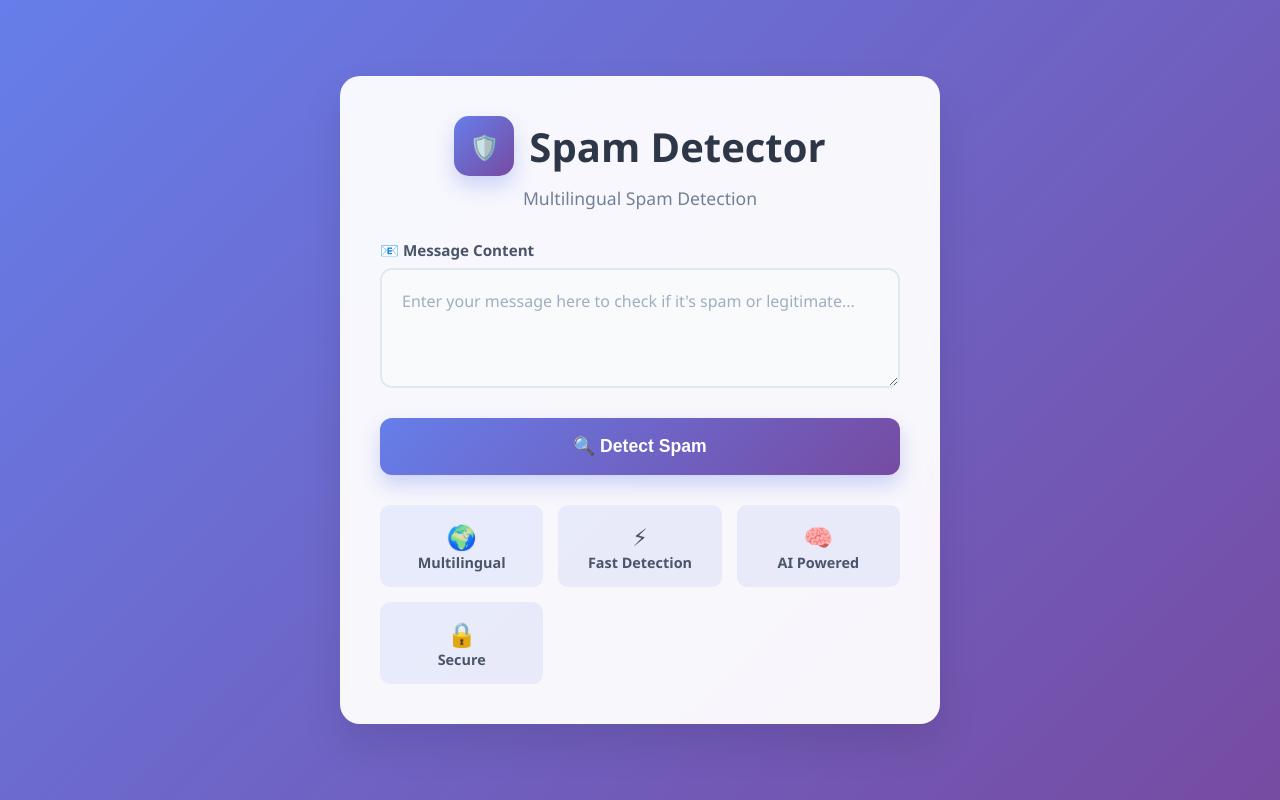
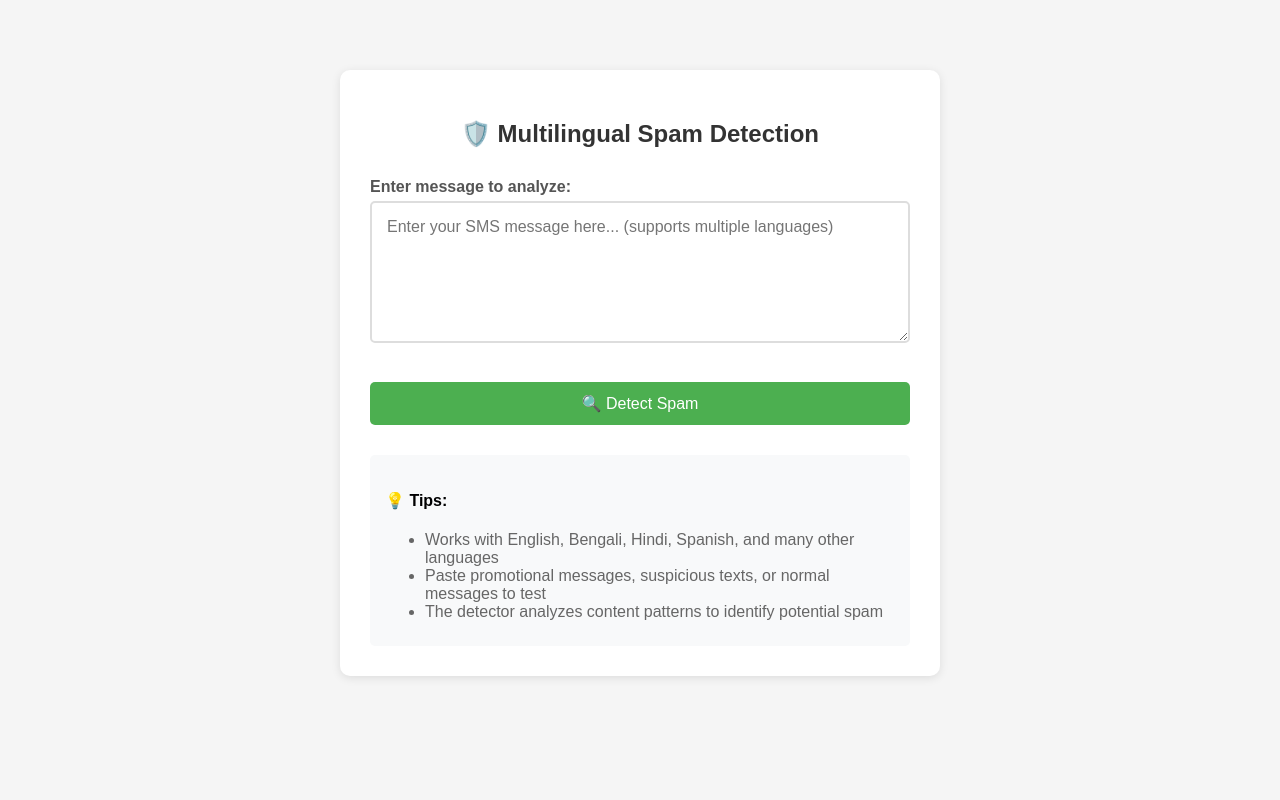
Before and after one commit to adityasah104/Spam_detection_API, a Flask app: page / in a window 1280 px wide. Run offline with Flask 3, Linux system fonts and the light colour scheme.

Commit message:
Fixed endpoint bugs

```diff
--- a/app.py
+++ b/app.py
@@ -1,49 +1,3 @@
-
-# from flask import Flask, request, render_template
-# from joblib import load
-# from feature_extraction import SMSFeatureExtractor
-# from flask import jsonify
-# import os
-
-# app = Flask(__name__)
-# model = load('spam_model.joblib')
-# extractor = SMSFeatureExtractor()  # Initialize the feature extractor
-
-# @app.route('/')
-# def home():
-#     return render_template('index.html')
-
-# @app.route('/predict', methods=['POST'])
-# def predict():
-#     message = request.form['message']
-#     # Extract features using the extractor instance
-#     features = extractor.extract_features(message)
-#     prediction = model.predict(features)[0]
-
-#     return render_template('index.html', prediction_text=f"Prediction: {prediction}")
-
-# @app.route('/api/predict', methods=['POST'])
-# def api_predict():
-#     try:
-#         data = request.json
-#         message = data['message']
-#         features = extractor.extract_features(message)
-#         prediction = model.predict(features)[0]
-#         return jsonify({'prediction': prediction})
-#     except Exception as e:
-#         return jsonify({'error': str(e)})
-
-# # if __name__ == '__main__':
-# #      app.run(debug=True)   /// Changed for Render hosting, For local host keep 36 and 37 line and remove/comment 38,39,40 lines
-# if __name__ == "__main__":
-#     port = int(os.environ.get("PORT", 5000))
-#     app.run(debug=False, host='0.0.0.0', port=port)
-
-
-# Above code works fine on my local pc
-
-# Below code is for render
-
 from flask import Flask, request, render_template, jsonify
 from flask_cors import CORS
 from joblib import load
@@ -82,6 +36,25 @@ def load_model_and_extractor():
     except Exception as e:
         logger.error(f"Error loading model or extractor: {str(e)}")
         raise e
+
+def normalize_prediction(prediction):
+    """
+    Normalize prediction to standard format regardless of model output type
+    Returns: (normalized_string, prediction_code)
+    """
+    # Convert prediction to string and normalize
+    pred_str = str(prediction).lower().strip()
+
+    # Handle different possible outputs
+    if pred_str in ['spam', '1', 1]:
+        return 'spam', 1
+    elif pred_str in ['ham', 'not spam', 'notspam', '0', 0]:
+        return 'ham', 0
+    else:
+        # Log unexpected prediction format
+        logger.warning(f"Unexpected prediction format: {prediction}")
+        # Default to ham for safety
+        return 'ham', 0
 
 # Load model and extractor when the app starts
 try:
@@ -125,17 +98,61 @@ def predict():
 
         # Extract features and make prediction
         features = extractor.extract_features(message)
-        prediction = model.predict(features)[0]
+        raw_prediction = model.predict(features)[0]
 
-        # Convert prediction to readable format
-        result = "Spam" if prediction == 1 else "Not Spam"
+        # Normalize prediction
+        result, prediction_code = normalize_prediction(raw_prediction)
+
+        # Get confidence score if available
+        try:
+            probabilities = model.predict_proba(features)[0]
+            confidence = max(probabilities) * 100
+            confidence_text = f" (Confidence: {confidence:.1f}%)"
+        except Exception as e:
+            logger.info(f"Confidence not available: {e}")
+            confidence_text = ""
+
+        # Convert to display format
+        display_result = "Spam" if result == "spam" else "Not Spam"
 
         return render_template('index.html',
-                             prediction_text=f"Prediction: {result}",
+                             prediction_text=f"Prediction: {display_result}{confidence_text}",
                              message=message)
 
     except Exception as e:
         logger.error(f"Error in web prediction: {str(e)}")
+        return render_template('index.html',
+                             prediction_text=f"Error: {str(e)}")
+
+@app.route('/predict_simple', methods=['POST'])
+def predict_simple_web():
+    """Simple web form prediction route"""
+    try:
+        if model is None or extractor is None:
+            return render_template('index.html',
+                                 prediction_text="Error: Model or extractor not loaded")
+
+        message = request.form.get('message', '').strip()
+        if not message:
+            return render_template('index.html',
+                                 prediction_text="Error: Please enter a message")
+
+        # Extract features and make prediction
+        features = extractor.extract_features(message)
+        raw_prediction = model.predict(features)[0]
+
+        # Normalize prediction
+        result, prediction_code = normalize_prediction(raw_prediction)
+
+        # Convert to display format
+        display_result = "Spam" if result == "spam" else "Not Spam"
+
+        return render_template('index.html',
+                             prediction_text=f"{display_result}",
+                             message=message)
+
+    except Exception as e:
+        logger.error(f"Error in simple web prediction: {str(e)}")
         return render_template('index.html',
                              prediction_text=f"Error: {str(e)}")
 
@@ -167,25 +184,55 @@ def api_predict():
 
         # Extract features and make prediction
         features = extractor.extract_features(message)
-        prediction = model.predict(features)[0]
+        raw_prediction = model.predict(features)[0]
+
+        # Log the raw prediction for debugging
+        logger.info(f"Raw prediction from model: {raw_prediction} (type: {type(raw_prediction)})")
+
+        # Normalize prediction
+        result, prediction_code = normalize_prediction(raw_prediction)
 
         # Get prediction probability if available
         try:
             probabilities = model.predict_proba(features)[0]
             confidence = max(probabilities)
-        except:
+
+            # Try to get individual class probabilities
+            if len(probabilities) == 2:
+                # Assuming index 0 = ham, index 1 = spam (common convention)
+                if hasattr(model, 'classes_'):
+                    classes = model.classes_
+                    if len(classes) == 2:
+                        class_probs = {}
+                        for i, class_label in enumerate(classes):
+                            normalized_class, _ = normalize_prediction(class_label)
+                            class_probs[normalized_class] = float(probabilities[i])
+                    else:
+                        class_probs = {'ham': float(probabilities[0]), 'spam': float(probabilities[1])}
+                else:
+                    class_probs = {'ham': float(probabilities[0]), 'spam': float(probabilities[1])}
+            else:
+                class_probs = None
+
+        except Exception as e:
+            logger.info(f"Probability calculation failed: {e}")
             confidence = None
+            class_probs = None
 
-        # Convert prediction to readable format
-        result = "spam" if prediction == 1 else "ham"
-
-        return jsonify({
+        response_data = {
             'message': message,
             'prediction': result,
-            'prediction_code': int(prediction),
+            'prediction_code': prediction_code,
             'confidence': float(confidence) if confidence else None,
+            'raw_prediction': str(raw_prediction),  # For debugging
             'status': 'success'
-        })
+        }
+
+        # Add class probabilities if available
+        if class_probs:
+            response_data['probabilities'] = class_probs
+
+        return jsonify(response_data)
 
     except Exception as e:
         logger.error(f"Error in API prediction: {str(e)}")
@@ -194,6 +241,63 @@ def api_predict():
             'prediction': None,
             'status': 'error'
         }), 500
+
+@app.route('/api/predict_simple', methods=['POST'])
+def api_predict_simple():
+    """Simple API endpoint that returns only the prediction"""
+    try:
+        # Check if model and extractor are loaded
+        if model is None or extractor is None:
+            return jsonify({'error': 'Model not loaded'}), 500
+
+        # Get JSON data
+        data = request.get_json()
+        if not data or 'message' not in data:
+            return jsonify({'error': 'Missing message'}), 400
+
+        message = data['message'].strip()
+        if not message:
+            return jsonify({'error': 'Empty message'}), 400
+
+        # Extract features and make prediction
+        features = extractor.extract_features(message)
+        raw_prediction = model.predict(features)[0]
+
+        # Normalize prediction
+        result, _ = normalize_prediction(raw_prediction)
+
+        # Return only the prediction
+        return jsonify({'prediction': result})
+
+    except Exception as e:
+        logger.error(f"Error in simple prediction: {str(e)}")
+        return jsonify({'error': 'Prediction failed'}), 500
+
+@app.route('/api/model_info', methods=['GET'])
+def model_info():
+    """Get information about the loaded model"""
+    try:
+        if model is None:
+            return jsonify({'error': 'Model not loaded'}), 500
+
+        info = {
+            'model_type': str(type(model).__name__),
+            'model_loaded': True
+        }
+
+        # Try to get model classes if available
+        if hasattr(model, 'classes_'):
+            info['classes'] = [str(c) for c in model.classes_]
+
+        # Try to get feature names if available
+        if hasattr(model, 'feature_names_in_'):
+            info['feature_count'] = len(model.feature_names_in_)
+
+        return jsonify(info)
+
+    except Exception as e:
+        logger.error(f"Error getting model info: {str(e)}")
+        return jsonify({'error': str(e)}), 500
 
 @app.errorhandler(404)
 def not_found(error):
--- a/templates/index.html
+++ b/templates/index.html
@@ -1,309 +1,128 @@
 <!DOCTYPE html>
-<html lang="en">
+<html>
 <head>
-    <meta charset="UTF-8">
-    <meta name="viewport" content="width=device-width, initial-scale=1.0">
     <title>Spam Detector</title>
-
     <style>
-        * {
-            margin: 0;
-            padding: 0;
-            box-sizing: border-box;
+        body {
+            font-family: Arial, sans-serif;
+            max-width: 600px;
+            margin: 50px auto;
+            padding: 20px;
+            background-color: #f5f5f5;
         }
-
-        body {
-            font-family: 'Segoe UI', Tahoma, Geneva, Verdana, sans-serif;
-            background: linear-gradient(135deg, #667eea 0%, #764ba2 100%);
-            min-height: 100vh;
-            padding: 20px;
-            display: flex;
-            align-items: center;
-            justify-content: center;
+        .container {
+            background-color: white;
+            padding: 30px;
+            border-radius: 10px;
+            box-shadow: 0 2px 10px rgba(0,0,0,0.1);
         }
-
-        .container {
-            background: rgba(255, 255, 255, 0.95);
-            backdrop-filter: blur(10px);
-            border-radius: 20px;
-            box-shadow: 0 20px 40px rgba(0, 0, 0, 0.1);
-            padding: 40px;
-            width: 100%;
-            max-width: 600px;
-            animation: slideUp 0.6s ease-out;
-        }
-
-        @keyframes slideUp {
-            from {
-                opacity: 0;
-                transform: translateY(30px);
-            }
-            to {
-                opacity: 1;
-                transform: translateY(0);
-            }
-        }
-
-        .header {
+        h2 {
+            color: #333;
             text-align: center;
             margin-bottom: 30px;
         }
-
-        .header h1 {
-            color: #2d3748;
-            font-size: 2.5rem;
-            font-weight: 700;
-            margin-bottom: 10px;
-            display: flex;
-            align-items: center;
-            justify-content: center;
-            gap: 15px;
-        }
-
-        .header .icon {
-            background: linear-gradient(135deg, #667eea, #764ba2);
-            color: white;
-            width: 60px;
-            height: 60px;
-            border-radius: 15px;
-            display: flex;
-            align-items: center;
-            justify-content: center;
-            font-size: 1.5rem;
-            box-shadow: 0 10px 20px rgba(102, 126, 234, 0.3);
-        }
-
-        .subtitle {
-            color: #718096;
-            font-size: 1.1rem;
-            font-weight: 500;
-        }
-
-        .form-container {
-            margin-bottom: 30px;
-        }
-
-        .input-group {
-            position: relative;
-            margin-bottom: 25px;
-        }
-
-        .input-label {
-            display: block;
-            color: #4a5568;
-            font-weight: 600;
-            margin-bottom: 8px;
-            font-size: 0.95rem;
-        }
-
         textarea {
             width: 100%;
-            padding: 20px;
-            border: 2px solid #e2e8f0;
-            border-radius: 12px;
+            padding: 15px;
+            border: 2px solid #ddd;
+            border-radius: 5px;
             font-size: 16px;
             font-family: inherit;
             resize: vertical;
-            min-height: 120px;
-            transition: all 0.3s ease;
-            background: #f8fafc;
+            box-sizing: border-box;
         }
-
         textarea:focus {
+            border-color: #4CAF50;
             outline: none;
-            border-color: #667eea;
-            background: white;
-            box-shadow: 0 0 0 3px rgba(102, 126, 234, 0.1);
-            transform: translateY(-2px);
         }
-
-        textarea::placeholder {
-            color: #a0aec0;
+        .submit-btn {
+            background-color: #4CAF50;
+            color: white;
+            padding: 12px 30px;
+            border: none;
+            border-radius: 5px;
+            cursor: pointer;
+            font-size: 16px;
+            margin-top: 15px;
+            width: 100%;
         }
-
-        .submit-btn {
-            width: 100%;
-            background: linear-gradient(135deg, #667eea 0%, #764ba2 100%);
-            color: white;
-            border: none;
-            padding: 18px 30px;
-            border-radius: 12px;
-            font-size: 1.1rem;
-            font-weight: 600;
-            cursor: pointer;
-            transition: all 0.3s ease;
-            display: flex;
-            align-items: center;
-            justify-content: center;
-            gap: 10px;
-            box-shadow: 0 10px 20px rgba(102, 126, 234, 0.3);
+        .submit-btn:hover {
+            background-color: #45a049;
         }
-
-        .submit-btn:hover {
-            transform: translateY(-3px);
-            box-shadow: 0 15px 30px rgba(102, 126, 234, 0.4);
+        .result {
+            margin-top: 20px;
+            padding: 15px;
+            border-radius: 5px;
+            text-align: center;
+            font-weight: bold;
+            font-size: 18px;
         }
-
-        .submit-btn:active {
-            transform: translateY(-1px);
+        .spam {
+            background-color: #ffebee;
+            color: #c62828;
+            border: 2px solid #e57373;
         }
-
-        .result-container {
-            margin-top: 30px;
-            padding: 25px;
-            border-radius: 15px;
-            text-align: center;
-            animation: fadeIn 0.5s ease-out;
+        .ham {
+            background-color: #e8f5e8;
+            color: #2e7d32;
+            border: 2px solid #81c784;
         }
-
-        @keyframes fadeIn {
-            from { opacity: 0; transform: scale(0.95); }
-            to { opacity: 1; transform: scale(1); }
+        .error {
+            background-color: #fff3e0;
+            color: #ef6c00;
+            border: 2px solid #ffb74d;
         }
-
-        .result-spam {
-            background: linear-gradient(135deg, #fc8181, #e53e3e);
-            color: white;
-            border: 2px solid #e53e3e;
+        .form-group {
+            margin-bottom: 20px;
         }
-
-        .result-legitimate {
-            background: linear-gradient(135deg, #68d391, #38a169);
-            color: white;
-            border: 2px solid #38a169;
-        }
-
-        .result-text {
-            font-size: 1.3rem;
-            font-weight: 700;
-            display: flex;
-            align-items: center;
-            justify-content: center;
-            gap: 12px;
-        }
-
-        .result-icon {
-            font-size: 1.5rem;
-        }
-
-        .features {
-            margin-top: 30px;
-            display: grid;
-            grid-template-columns: repeat(auto-fit, minmax(150px, 1fr));
-            gap: 15px;
-        }
-
-        .feature {
-            text-align: center;
-            padding: 15px;
-            background: rgba(102, 126, 234, 0.1);
-            border-radius: 10px;
-            color: #4a5568;
-            font-size: 1.5rem;
-        }
-
-        .feature-text {
-            font-size: 0.9rem;
-            font-weight: 600;
-        }
-
-        @media (max-width: 768px) {
-            .container {
-                padding: 25px;
-                margin: 10px;
-            }
-
-            .header h1 {
-                font-size: 2rem;
-                flex-direction: column;
-                gap: 10px;
-            }
-
-            .features {
-                grid-template-columns: 1fr;
-            }
+        label {
+            display: block;
+            margin-bottom: 5px;
+            font-weight: bold;
+            color: #555;
         }
     </style>
 </head>
 <body>
     <div class="container">
-        <div class="header">
-            <h1>
-                <div class="icon">
-                    🛡️
-                </div>
-                Spam Detector
-            </h1>
-            <div class="subtitle">Multilingual Spam Detection</div>
-        </div>
-
-        <form action="/predict" method="post" class="form-container">
-            <div class="input-group">
-                <label class="input-label">
-                    📧 Message Content
-                </label>
-                <textarea name="message" placeholder="Enter your message here to check if it's spam or legitimate..." required></textarea>
+        <h2>🛡️ Multilingual Spam Detection</h2>
+        <form action="/predict_simple" method="post">
+            <div class="form-group">
+                <label for="message">Enter message to analyze:</label>
+                <textarea
+                    id="message"
+                    name="message"
+                    rows="6"
+                    placeholder="Enter your SMS message here... (supports multiple languages)"
+                    required>{{ message or '' }}</textarea>
             </div>
-
-            <button type="submit" class="submit-btn">
-                🔍 Detect Spam
-            </button>
+            <input type="submit" value="🔍 Detect Spam" class="submit-btn">
         </form>
 
         {% if prediction_text %}
-            {% if 'spam' in prediction_text.lower() or 'SPAM' in prediction_text %}
-                <div class="result-container result-spam">
-                    <div class="result-text">
-                        <span class="result-icon">⚠️</span>
-                        <span>{{ prediction_text }}</span>
-                    </div>
+            {% if 'spam' in prediction_text.lower() and 'not' not in prediction_text.lower() %}
+                <div class="result spam">
+                    🚨 {{ prediction_text }}
+                </div>
+            {% elif 'error' in prediction_text.lower() %}
+                <div class="result error">
+                    ⚠️ {{ prediction_text }}
                 </div>
             {% else %}
-                <div class="result-container result-legitimate">
-                    <div class="result-text">
-                        <span class="result-icon">✅</span>
-                        <span>{{ prediction_text }}</span>
-                    </div>
+                <div class="result ham">
+                    ✅ {{ prediction_text }}
                 </div>
             {% endif %}
         {% endif %}
 
-        <div class="features">
-            <div class="feature">
-                🌍
-                <div class="feature-text">Multilingual</div>
-            </div>
-            <div class="feature">
-                ⚡
-                <div class="feature-text">Fast Detection</div>
-            </div>
-            <div class="feature">
-                🧠
-                <div class="feature-text">AI Powered</div>
-            </div>
-            <div class="feature">
-                🔒
-                <div class="feature-text">Secure</div>
-            </div>
+        <div style="margin-top: 30px; padding: 15px; background-color: #f8f9fa; border-radius: 5px;">
+            <h4>💡 Tips:</h4>
+            <ul style="margin: 10px 0; color: #666;">
+                <li>Works with English, Bengali, Hindi, Spanish, and many other languages</li>
+                <li>Paste promotional messages, suspicious texts, or normal messages to test</li>
+                <li>The detector analyzes content patterns to identify potential spam</li>
+            </ul>
         </div>
     </div>
-
-    <script>
-        // Add some interactive animations
-        document.querySelector('textarea').addEventListener('focus', function() {
-            this.parentElement.style.transform = 'scale(1.02)';
-        });
-
-        document.querySelector('textarea').addEventListener('blur', function() {
-            this.parentElement.style.transform = 'scale(1)';
-        });
-
-        // Form submission animation
-        document.querySelector('form').addEventListener('submit', function() {
-            const btn = document.querySelector('.submit-btn');
-            btn.innerHTML = '⏳ Analyzing...';
-            btn.style.opacity = '0.8';
-        });
-    </script>
 </body>
 </html>
```
